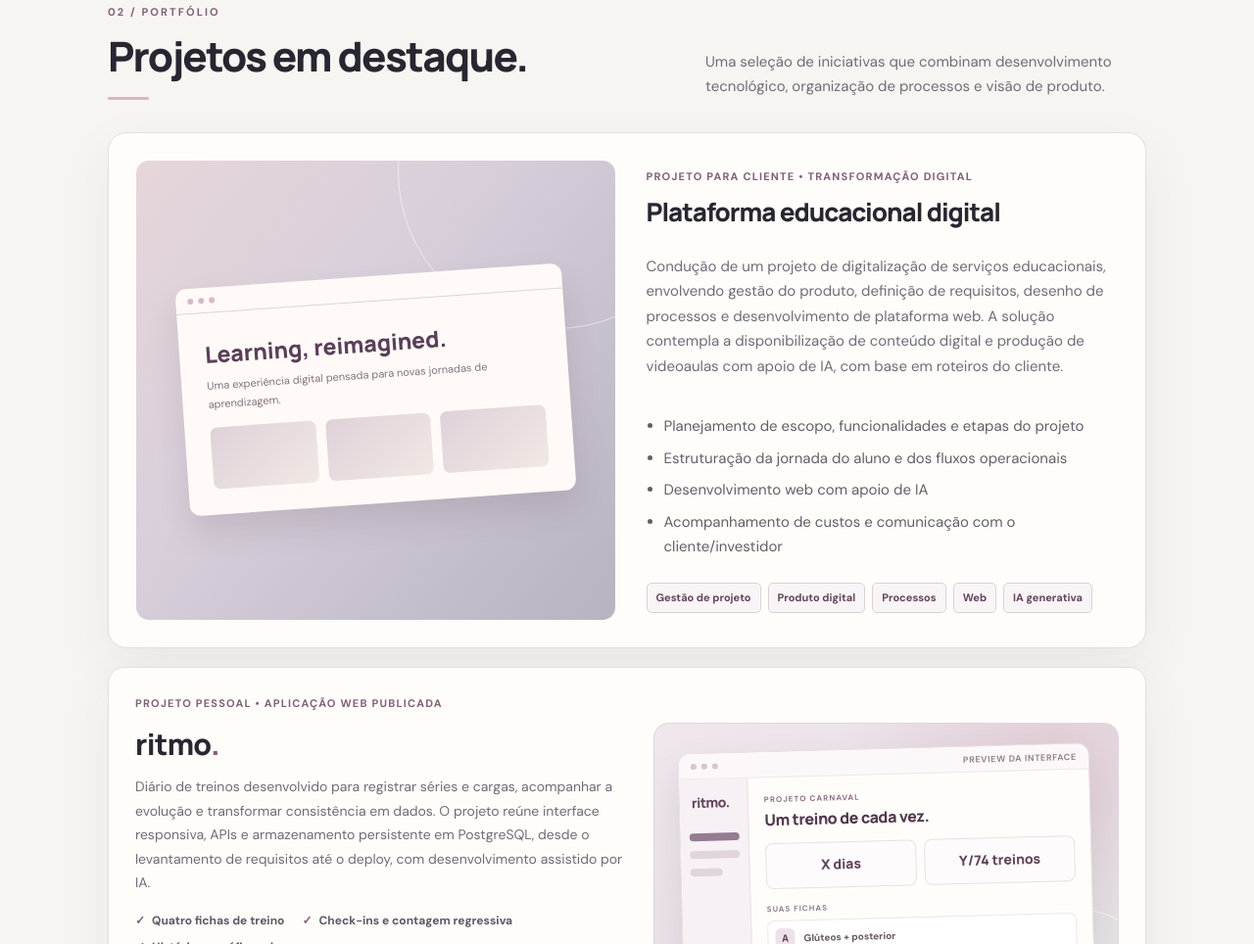
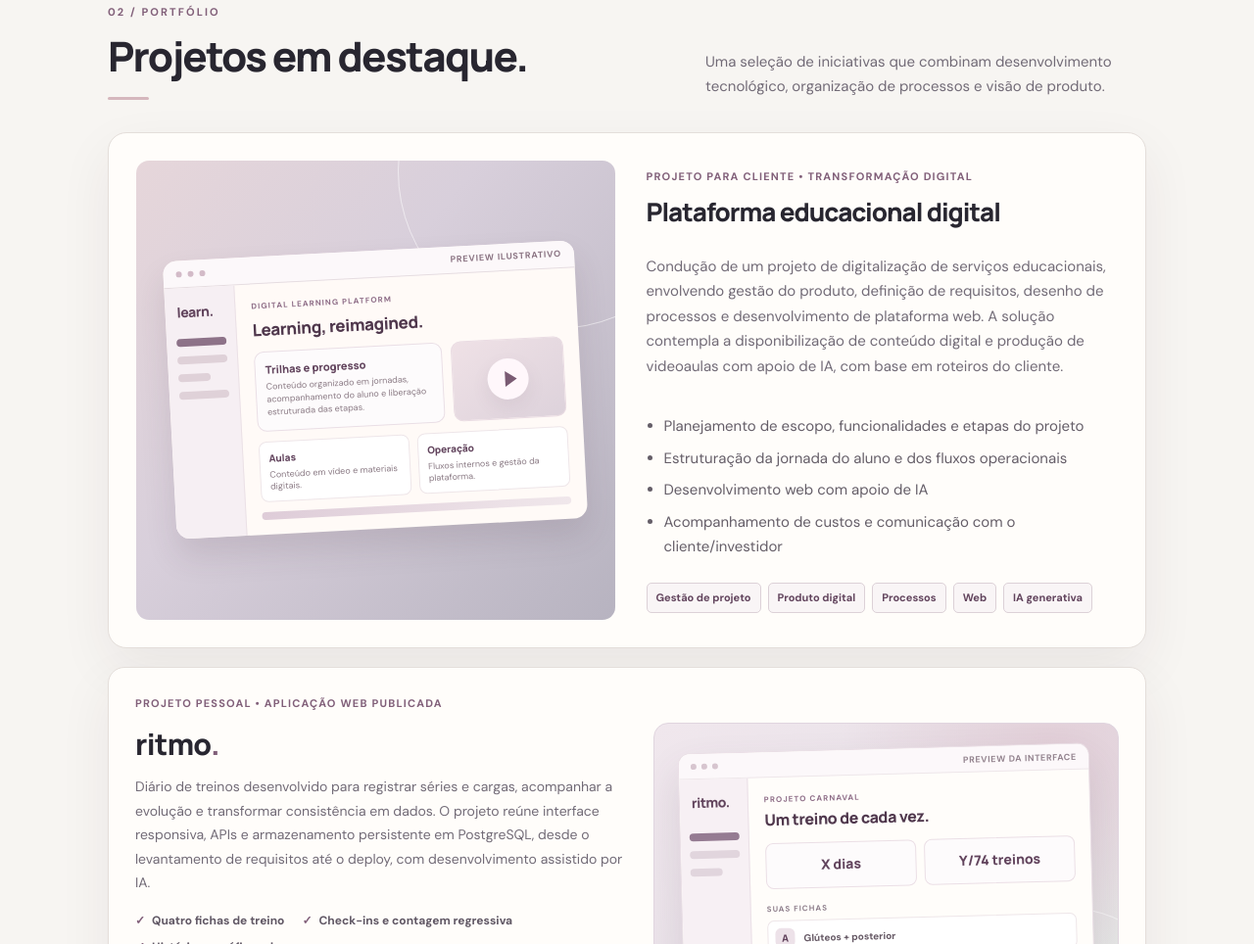
Before and after one commit to marinalomeu/marinalomeu.github.io, a plain HTML site: page index.html in a window 1280 px wide. Shown: the part 1400-2364 px from the top of the page at 98% size. Drawn offline with Linux system fonts and the light colour scheme.

Commit message:
design: publicar ilustração simplificada da plataforma educacional

```diff
--- a/index.html
+++ b/index.html
@@ -54,7 +54,33 @@
     @media(max-width:850px){.ritmo-project{grid-template-columns:1fr}.ritmo-visual{min-height:290px}}
     @media(max-width:600px){.ritmo-project{padding:18px;gap:22px}.ritmo-visual{padding:16px 11px;min-height:260px}.ritmo-browser{max-width:360px}.ritmo-screen{grid-template-columns:56px 1fr}.ritmo-rail{padding:12px 7px}.ritmo-screen-main{padding:16px 11px}.ritmo-counter-grid strong{font-size:12px}.ritmo-actions{align-items:flex-start}}
     @media print{.ritmo-visual{display:none!important}.ritmo-project{display:block}.ritmo-actions{display:none!important}.ritmo-capabilities{margin:8px 0}}
-    .timeline{border-left:1px solid #c9b9c4;margin-left:11px;padding-left:31px}.job{position:relative;padding:0 0 34px}.job:last-child{padding-bottom:0}.job::before{content:'';position:absolute;left:-38px;top:8px;height:12px;width:12px;background:var(--plum2);border:4px solid #f1eeeb;border-radius:50%}.job-top{display:flex;justify-content:space-between;gap:16px;align-items:flex-start}.job h3{font:800 18px 'Manrope';letter-spacing:-.3px;margin:0 0 4px}.company{font-weight:700;color:var(--plum2);font-size:13px}.period{font-size:12px;color:var(--muted);white-space:nowrap}.job p{margin:10px 0 0;color:#655e68;max-width:820px}.job .mini{font-size:12px;color:#77717a;margin-top:9px}
+    /* Nova ilustração simplificada */
+    .edu-mock{position:relative;z-index:1;width:96%;max-width:420px;background:#fffaf7;border-radius:14px;box-shadow:0 18px 32px #49374422;overflow:hidden;transform:rotate(-3deg)}
+    .edu-head{height:28px;border-bottom:1px solid #e6dde1;display:flex;gap:6px;align-items:center;padding:0 13px;background:#fcf8fa}
+    .edu-head i{width:6px;height:6px;border-radius:50%;background:#d3bbc8}
+    .edu-label{margin-left:auto;font-size:9px;font-weight:800;letter-spacing:.8px;color:#8a7382}
+    .edu-screen{display:grid;grid-template-columns:72px 1fr;min-height:255px}
+    .edu-sidebar{background:#f6eff3;border-right:1px solid #ebe1e6;padding:14px 10px;display:flex;flex-direction:column;gap:10px}
+    .edu-logo{font:800 14px 'Manrope',sans-serif;color:var(--plum);letter-spacing:-.5px;margin:1px 0 8px 2px}
+    .edu-nav{height:8px;background:#dfd1d8;border-radius:10px}
+    .edu-nav.active{background:#8d7288}
+    .edu-nav.short{width:64%}
+    .edu-main{padding:16px 16px 15px}
+    .edu-overline{font-size:8px;font-weight:800;letter-spacing:1.1px;color:#8e6d87}
+    .edu-title{font:800 17px/1.2 'Manrope',sans-serif;color:#50384d;margin:7px 0 12px;letter-spacing:-.4px}
+    .edu-hero{display:grid;grid-template-columns:1.25fr .75fr;gap:9px;align-items:stretch}
+    .edu-card{border:1px solid #eadfe6;background:#fdfbfc;border-radius:10px;padding:10px 10px 12px}
+    .edu-card h4{font:800 11px 'Manrope',sans-serif;margin:0 0 4px;color:#62445d}
+    .edu-card p{font-size:9px;line-height:1.45;margin:0;color:#8b7b85}
+    .edu-play{display:flex;align-items:center;justify-content:center;background:linear-gradient(145deg,#efe1e6,#ddd2db);border-radius:10px;border:1px solid #eadce3;position:relative}
+    .edu-play::before{content:'';width:42px;height:42px;border-radius:50%;background:#fff7fb;box-shadow:0 8px 18px #6b546718;display:block}
+    .edu-play::after{content:'';position:absolute;border-left:12px solid #7a5b73;border-top:8px solid transparent;border-bottom:8px solid transparent;margin-left:5px}
+    .edu-grid{display:grid;grid-template-columns:1fr 1fr;gap:8px;margin-top:10px}
+    .edu-mini{border:1px solid #eee6e9;border-radius:8px;background:#fff;padding:9px}
+    .edu-mini strong{display:block;font:800 10px 'Manrope',sans-serif;color:#62445d;margin-bottom:4px}
+    .edu-mini span{display:block;font-size:9px;color:#8a7a84;line-height:1.35}
+    .edu-footerline{height:8px;border-radius:10px;background:linear-gradient(90deg,#deccd8,#f0e7eb);margin-top:10px}
+        .timeline{border-left:1px solid #c9b9c4;margin-left:11px;padding-left:31px}.job{position:relative;padding:0 0 34px}.job:last-child{padding-bottom:0}.job::before{content:'';position:absolute;left:-38px;top:8px;height:12px;width:12px;background:var(--plum2);border:4px solid #f1eeeb;border-radius:50%}.job-top{display:flex;justify-content:space-between;gap:16px;align-items:flex-start}.job h3{font:800 18px 'Manrope';letter-spacing:-.3px;margin:0 0 4px}.company{font-weight:700;color:var(--plum2);font-size:13px}.period{font-size:12px;color:var(--muted);white-space:nowrap}.job p{margin:10px 0 0;color:#655e68;max-width:820px}.job .mini{font-size:12px;color:#77717a;margin-top:9px}
     .skillcols{display:grid;grid-template-columns:repeat(3,1fr);gap:17px}.skill{background:var(--surface);border:1px solid var(--border);border-radius:15px;padding:24px}.skill h3{font:800 15px 'Manrope';color:var(--plum);margin:0 0 13px}.skill p{margin:0;color:var(--muted);font-size:13px}.education{display:grid;grid-template-columns:1fr 1fr;gap:20px;margin-top:20px}.edu{padding:25px;border:1px solid var(--border);border-radius:15px;background:var(--surface)}.edu h3{font:800 18px 'Manrope';margin:0 0 6px}.edu p{margin:0;color:var(--muted)}.edu .sub{font-size:12px;color:var(--plum2);font-weight:700;margin-top:8px}.contact{padding:65px;border-radius:24px;background:linear-gradient(120deg,#5c4259,#7e6075);color:#fff;position:relative;overflow:hidden}.contact::after{content:'';position:absolute;right:-75px;top:-160px;width:380px;height:380px;border-radius:50%;border:1px solid #ffffff35;pointer-events:none}.contact h2{font:800 39px 'Manrope';letter-spacing:-1.4px;margin:7px 0 12px}.contact p{color:#f2e5ef;max-width:600px}.contact .btn{background:white;color:#5c4259;border-color:white}.contact .btn.outline{background:transparent;color:white;border-color:#e5ccd9}.contact .btn.outline:hover{background:#ffffff18}.footer{display:flex;justify-content:space-between;gap:18px;padding:34px 0;color:var(--muted);font-size:12px}.footer-links{display:flex;gap:18px}
     .contact-grid{display:grid;grid-template-columns:.9fr 1.1fr;gap:35px;align-items:start}.contact-form{display:grid;gap:12px;position:relative;z-index:1}.contact-form label{font-size:12px;font-weight:700;color:#fff;display:grid;gap:5px}.contact-form input,.contact-form select,.contact-form textarea{font:inherit;width:100%;padding:12px 13px;border:1px solid #e5d6e2;border-radius:8px;background:#fffdfd;color:#282630}.contact-form textarea{min-height:116px;resize:vertical}.contact-form button{justify-content:center}.contact-form .status{font-size:12px;color:white;min-height:18px}.contact-form .privacy{font-size:11px;color:#f3e5ef}.contact-social{display:flex;gap:12px;flex-wrap:wrap;margin-top:20px}
     @media(max-width:850px){.contact-grid{grid-template-columns:1fr}}
@@ -71,7 +97,36 @@
     <div class="shell" id="inicio"><div class="hero"><div><div class="eyebrow">Tecnologia • Processos • Projetos</div><h1>Entre ideias e <em>soluções.</em></h1><p class="hero-copy">Sou <strong>Marina Lomeu</strong>, estudante de Engenharia de Produção com experiência em desenvolvimento web, sistemas corporativos e melhoria de processos. Conecto visão de negócio, organização de projetos e tecnologia para transformar necessidades em soluções digitais.</p><div class="actions"><a class="btn" href="#projetos">Conheça meus projetos <span aria-hidden="true">↗</span></a><a class="btn outline" href="#experiencia">Minha trajetória <span aria-hidden="true">↓</span></a></div></div><div class="orb-card" aria-label="Ilustração abstrata tecnológica"><div class="small-dots"><i></i><i></i><i></i></div><span class="orblabel l1">✦ Digital solutions</span><div class="orb"></div><span class="orblabel l2">✧ Process & product</span><span class="orblabel l3">⌘ AI assisted</span></div></div></div>
     <section class="sec alternate" id="sobre"><div class="shell"><div class="section-top"><div><div class="eyebrow">01 / Apresentação</div><h2>Tecnologia com visão de negócio.</h2><div class="accent-rule"></div></div><p>Meu interesse está na interseção entre tecnologia, processos internos e gestão de projetos — desde a compreensão de um problema até a organização e evolução de uma solução.</p></div><p style="max-width:860px;color:var(--muted)">Atuei em desenvolvimento web full stack, resolução de demandas técnicas, utilização de CRM e apoio à melhoria de fluxos operacionais. Atualmente, também conduzo projetos digitais independentes, aplicando desenvolvimento assistido por inteligência artificial, levantamento de requisitos e organização de entregas. Busco oportunidades em que possa contribuir, aprender e evoluir em ambientes orientados a tecnologia e processos.</p><div class="stats"><div class="stat"><strong>Web & software</strong><span>Experiência com front-end, back-end e manutenção de sistemas</span></div><div class="stat"><strong>Projetos digitais</strong><span>Planejamento, requisitos e acompanhamento de entregas</span></div><div class="stat"><strong>Inglês fluente</strong><span>Comunicação profissional e interesse em ambientes internacionais</span></div></div></div></section>
     <section class="sec" id="projetos"><div class="shell"><div class="section-top"><div><div class="eyebrow">02 / Portfólio</div><h2>Projetos em destaque.</h2><div class="accent-rule"></div></div><p>Uma seleção de iniciativas que combinam desenvolvimento tecnológico, organização de processos e visão de produto.</p></div>
-      <article class="feature"><div class="project-visual"><div class="mock" aria-hidden="true"><div class="mock-head"><i></i><i></i><i></i></div><div class="mockbody"><h4>Learning, reimagined.</h4><p>Uma experiência digital pensada para novas jornadas de aprendizagem.</p><div class="mockbars"><span></span><span></span><span></span></div></div></div></div><div class="project-details"><div class="kicker">Projeto para cliente • Transformação digital</div><h3>Plataforma educacional digital</h3><p>Condução de um projeto de digitalização de serviços educacionais, envolvendo gestão do produto, definição de requisitos, desenho de processos e desenvolvimento de plataforma web. A solução contempla a disponibilização de conteúdo digital e produção de videoaulas com apoio de IA, com base em roteiros do cliente.</p><ul class="scope"><li>Planejamento de escopo, funcionalidades e etapas do projeto</li><li>Estruturação da jornada do aluno e dos fluxos operacionais</li><li>Desenvolvimento web com apoio de IA</li><li>Acompanhamento de custos e comunicação com o cliente/investidor</li></ul><div class="tags"><span class="tag">Gestão de projeto</span><span class="tag">Produto digital</span><span class="tag">Processos</span><span class="tag">Web</span><span class="tag">IA generativa</span></div></div></article>
+      <article class="feature"><div class="project-visual">
+        <div class="edu-mock" aria-hidden="true">
+          <div class="edu-head"><i></i><i></i><i></i><span class="edu-label">PREVIEW ILUSTRATIVO</span></div>
+          <div class="edu-screen">
+            <div class="edu-sidebar">
+              <div class="edu-logo">learn.</div>
+              <div class="edu-nav active"></div>
+              <div class="edu-nav"></div>
+              <div class="edu-nav short"></div>
+              <div class="edu-nav"></div>
+            </div>
+            <div class="edu-main">
+              <div class="edu-overline">DIGITAL LEARNING PLATFORM</div>
+              <div class="edu-title">Learning, reimagined.</div>
+              <div class="edu-hero">
+                <div class="edu-card">
+                  <h4>Trilhas e progresso</h4>
+                  <p>Conteúdo organizado em jornadas, acompanhamento do aluno e liberação estruturada das etapas.</p>
+                </div>
+                <div class="edu-play"></div>
+              </div>
+              <div class="edu-grid">
+                <div class="edu-mini"><strong>Aulas</strong><span>Conteúdo em vídeo e materiais digitais.</span></div>
+                <div class="edu-mini"><strong>Operação</strong><span>Fluxos internos e gestão da plataforma.</span></div>
+              </div>
+              <div class="edu-footerline"></div>
+            </div>
+          </div>
+        </div>
+      </div><div class="project-details"><div class="kicker">Projeto para cliente • Transformação digital</div><h3>Plataforma educacional digital</h3><p>Condução de um projeto de digitalização de serviços educacionais, envolvendo gestão do produto, definição de requisitos, desenho de processos e desenvolvimento de plataforma web. A solução contempla a disponibilização de conteúdo digital e produção de videoaulas com apoio de IA, com base em roteiros do cliente.</p><ul class="scope"><li>Planejamento de escopo, funcionalidades e etapas do projeto</li><li>Estruturação da jornada do aluno e dos fluxos operacionais</li><li>Desenvolvimento web com apoio de IA</li><li>Acompanhamento de custos e comunicação com o cliente/investidor</li></ul><div class="tags"><span class="tag">Gestão de projeto</span><span class="tag">Produto digital</span><span class="tag">Processos</span><span class="tag">Web</span><span class="tag">IA generativa</span></div></div></article>
 
       <div class="project-grid">
         <article class="proj ritmo-project" aria-labelledby="ritmo-title">
```
